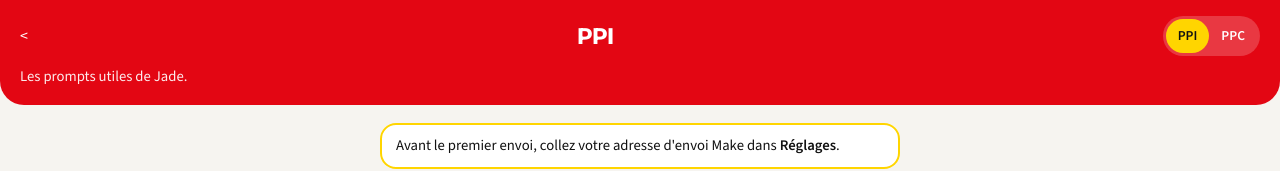
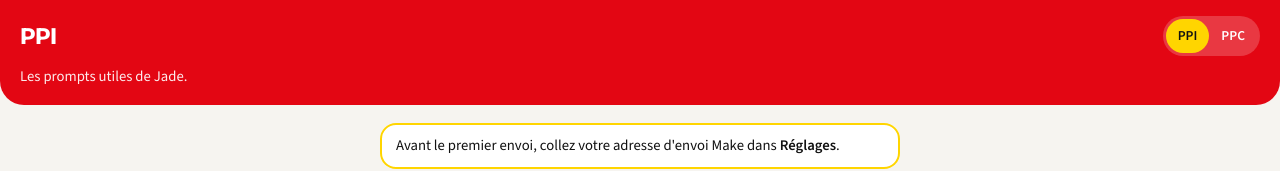
Before and after one commit to ouarragjade-boop/Journal-de-prompt-jade-, a plain HTML site: page index.html in a window 1280 px wide. Shown: the top 171 px of the page. Drawn offline with nearby package versions, Linux system fonts and the light colour scheme.

Commit message:
Update index.html

```diff
--- a/index.html
+++ b/index.html
@@ -101,7 +101,7 @@ nav button[aria-current="page"]{background:var(--ink);color:var(--ink-fg)}
 <body>
 <header>
   <div class="top">
-    <<h1 id="title">PPI</h1>
+    <h1 id="title">PPI</h1>
     <div class="ep" role="group" aria-label="Épreuve">
       <button type="button" data-ep="PPI" aria-pressed="true">PPI</button>
       <button type="button" data-ep="PPC" aria-pressed="false">PPC</button>
```
